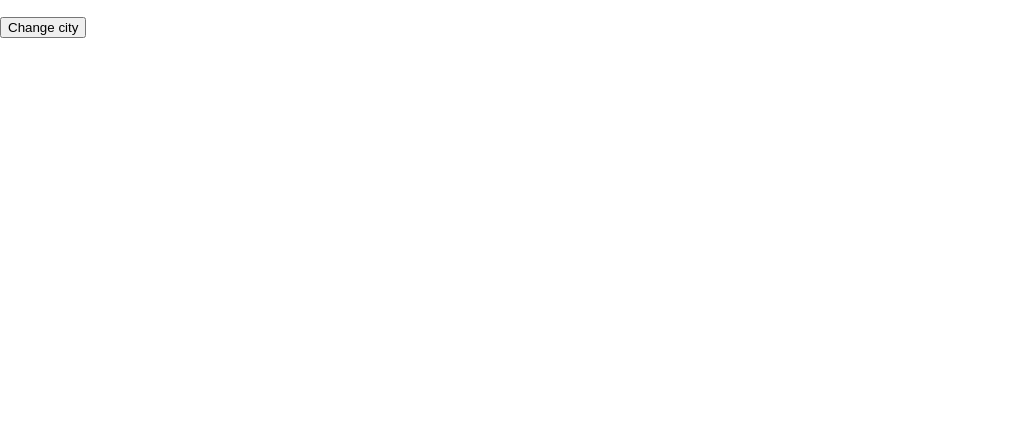
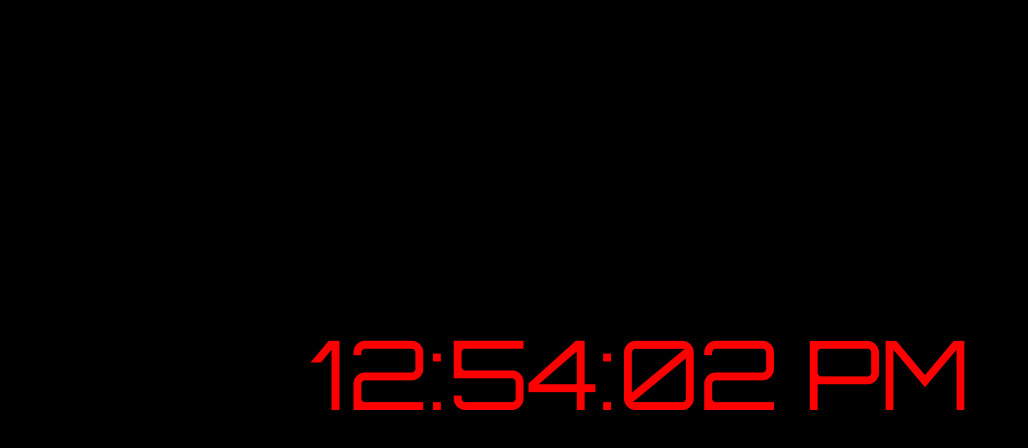
Before and after one commit to FRONTEND-DEV-KAUSHAL/first-project, a React (Create React App) app: page / in a window 1280 px wide. Shown: the top 448 px of the page, without its empty margins (0-1028 px from the left). Built offline with nearby package versions, Linux system fonts and the light colour scheme.

Commit message:
digital watch

```diff
--- a/src/App.css
+++ b/src/App.css
@@ -1,3 +1,4 @@
+@import url('https://fonts.googleapis.com/css2?family=Orbitron:wght@400;600;900&display=swap');
 .App {
   text-align: center;
 }
@@ -36,3 +37,17 @@
     transform: rotate(360deg);
   }
 }
+body{
+  background-color: black;
+  color: red;
+  display: flex;
+  justify-content: center;
+  align-items: center;
+  height: 100vh;
+  font-size: 96px;
+  font-family: 'Orbitron', sans-serif;
+}
+.clock{
+  /* background-color: #fff; */
+  width: 110%;
+}
--- a/src/App.js
+++ b/src/App.js
@@ -1,13 +1,14 @@
 import logo from './logo.svg';
 import './App.css';
 import { Component } from 'react';
-import Demo from './componant/Demo';
-import City from './containers/City';
+import Time from './Containers/Time/Time.js';
+
 
 function App() {
   return (
     // <Demo/>
-    <City/>
+    // <City/>
+    <Time/>
   );
 }
 
--- /dev/null
+++ b/src/containers/Time/Time.js
@@ -0,0 +1,43 @@
+import React, { Component } from 'react';
+
+class Time extends Component {
+    constructor(props) {
+        super(props);
+        this.state = {
+            time : new Date()
+        }
+    }
+        tick = () => {
+            this.setState({
+                time : new Date()
+            })
+        }
+        componentDidMount = () => {
+            this.time1 = setInterval(() => this.tick(), 1000);
+        }
+        componentDidUpdate = (preprops , prestate) => {
+            if(this.state.time !== prestate.time){
+                console.log("componentDidUpdate");
+            }
+        }
+        componentWillUnmount = () => {
+            clearInterval();
+        }
+    render() {
+        {
+            let day = this.state.time.getDay();
+
+            if(day === 1){
+             document.getElementById('day').innerHTML = "Monday"
+            }
+        }
+        return (
+            <div>
+                <p className='clock'>{this.state.time.toLocaleTimeString()}</p>
+                <h6 id='day'>{}</h6>
+            </div>
+        );
+    }
+}
+
+export default Time;
```
